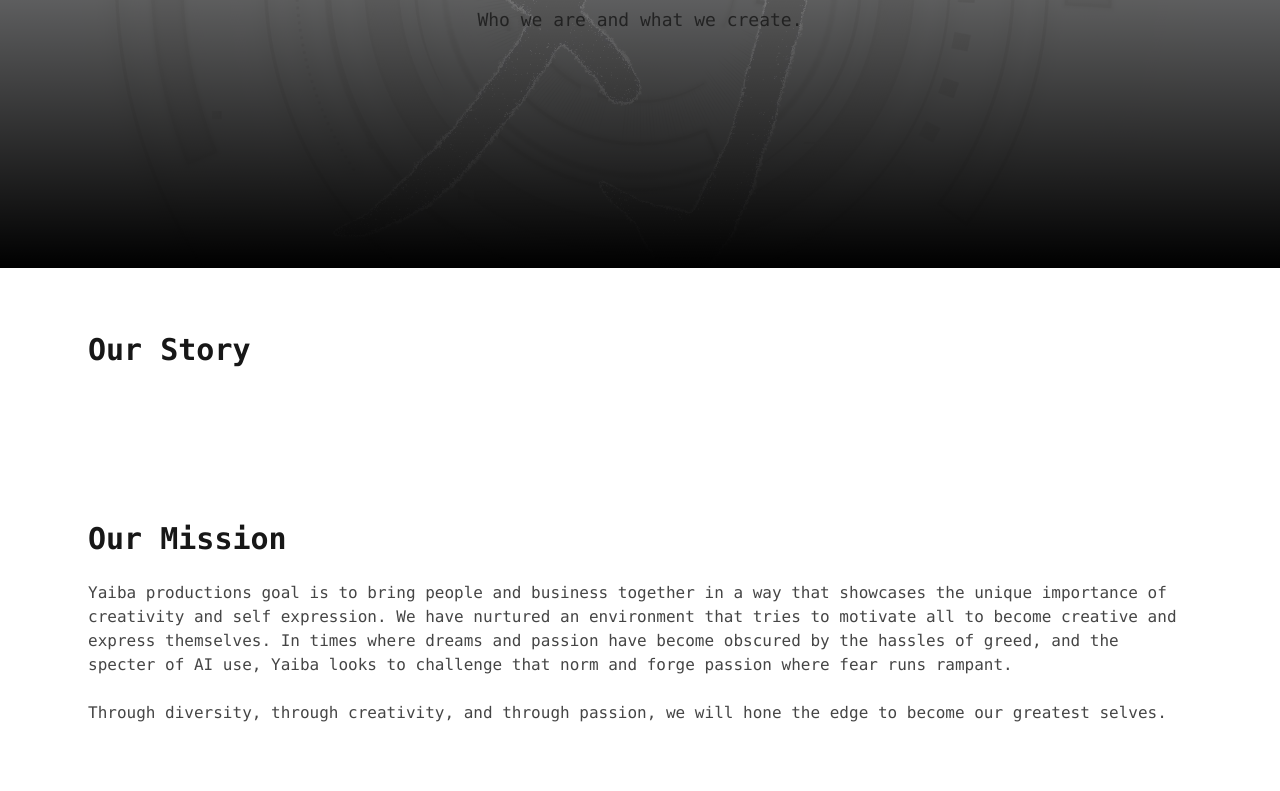
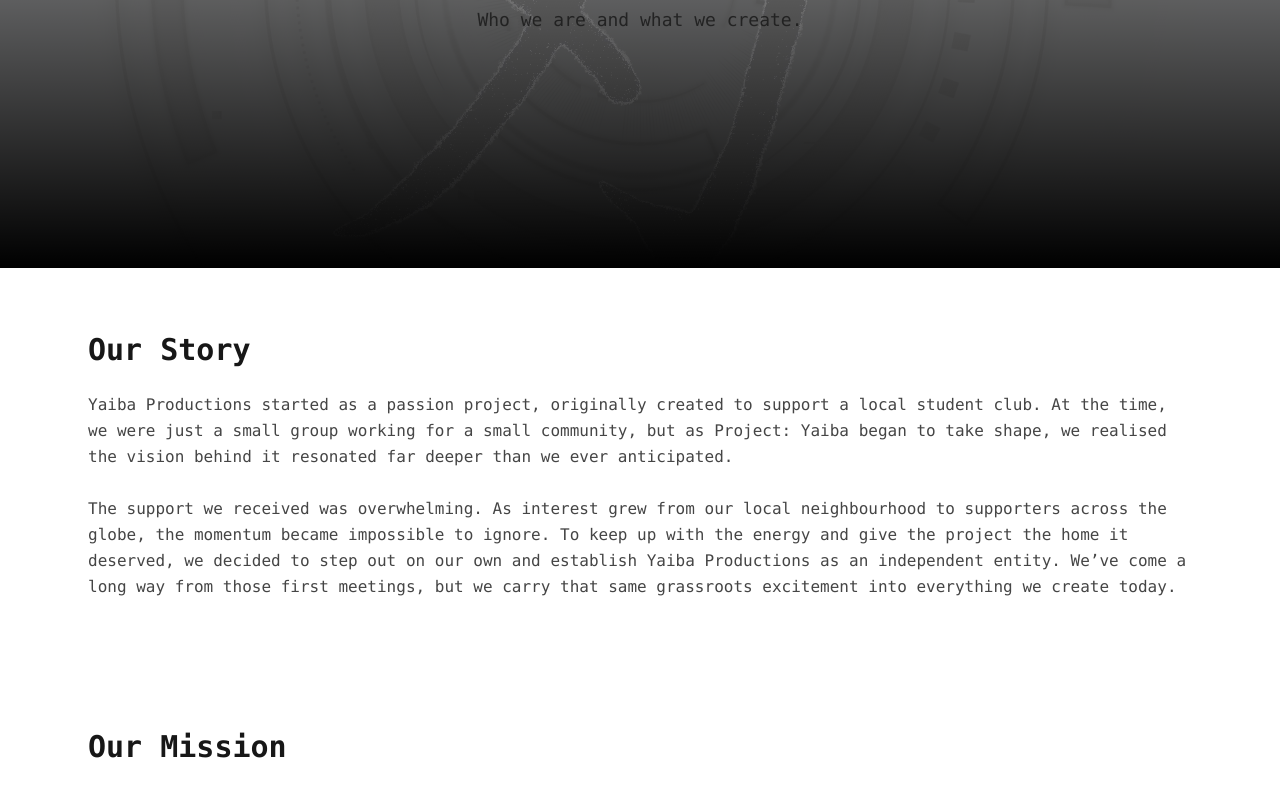
Before and after one commit to n0m4official/yaibaprod, a Next.js app: page /about in a window 1280 px wide. Shown: the part 372-1163 px from the top of the page. Built offline with nearby package versions, Linux system fonts and the light colour scheme.

Commit message:
Update AboutPage content to reflect the history and mission of Yaiba Productions

```diff
--- a/app/about/page.js
+++ b/app/about/page.js
@@ -10,13 +10,16 @@
       <Container>
         <Section title="Our Story">
           <p className="opacity-80 leading-relaxed">
-            {/* Text will be inserted here once provided */}
+            Yaiba Productions started as a passion project, originally created to support a local student club. At the time, we were just a small group working for a small community, but as Project: Yaiba began to take shape, we realised the vision behind it resonated far deeper than we ever anticipated.
+            <br/><br/>
+            The support we received was overwhelming. As interest grew from our local neighbourhood to supporters across the globe, the momentum became impossible to ignore. To keep up with the energy and give the project the home it deserved, we decided to step out on our own and establish Yaiba Productions as an independent entity. We’ve come a long way from those first meetings, but we carry that same grassroots excitement into everything we create today.
           </p>
         </Section>
 
         <Section title="Our Mission">
           <p className="opacity-80">
-            Yaiba productions goal is to bring people and business together in a way that showcases the unique importance of creativity and self expression. We have nurtured an environment that tries to motivate all to become creative and express themselves. In times where dreams and passion have become obscured by the hassles of greed, and the specter of AI use, Yaiba looks to challenge that norm and forge passion where fear runs rampant. <br/> <br/>
+            Yaiba productions goal is to bring people and business together in a way that showcases the unique importance of creativity and self expression. We have nurtured an environment that tries to motivate all to become creative and express themselves. In times where dreams and passion have become obscured by the hassles of greed, and the specter of AI use, Yaiba looks to challenge that norm and forge passion where fear runs rampant.
+            <br/> <br/>
             Through diversity, through creativity, and through passion, we will hone the edge to become our greatest selves.
           </p>
         </Section>
```
